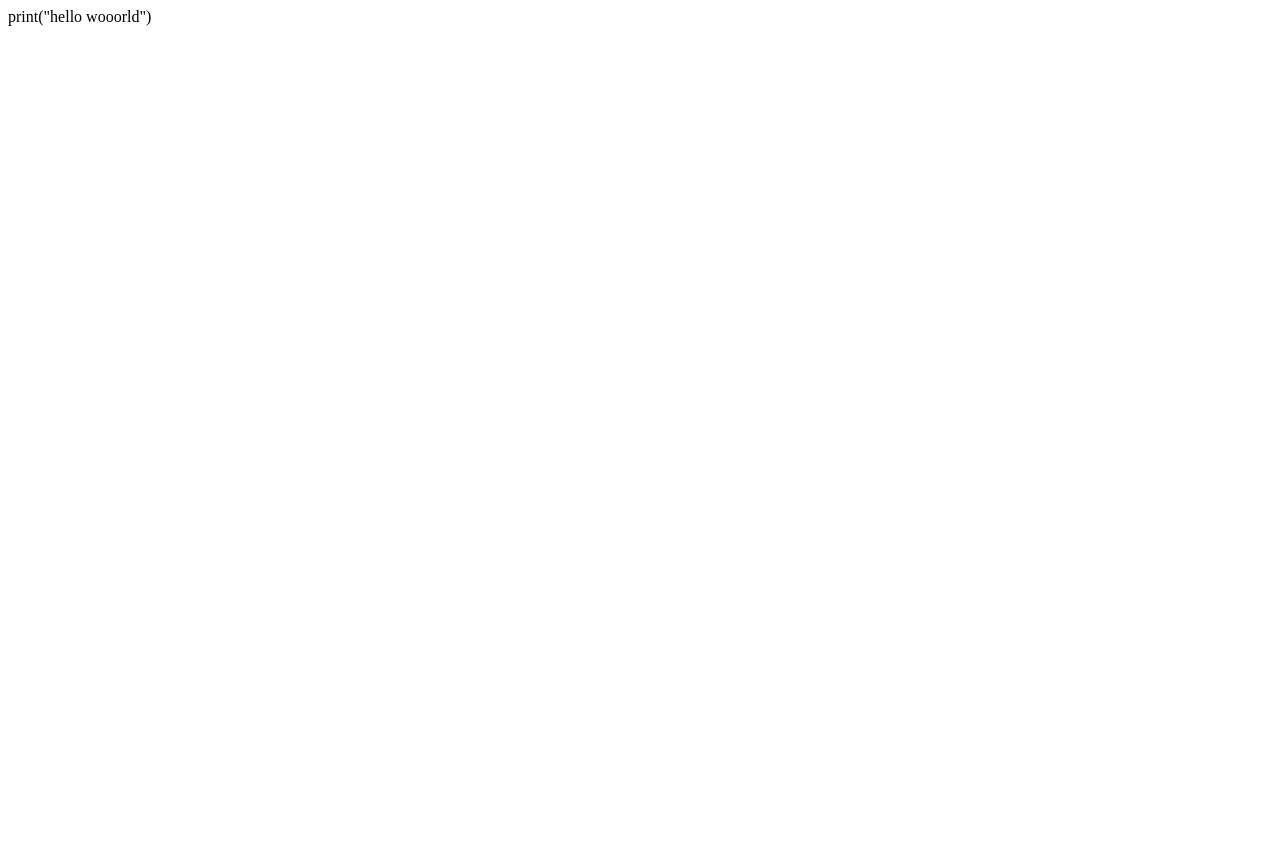
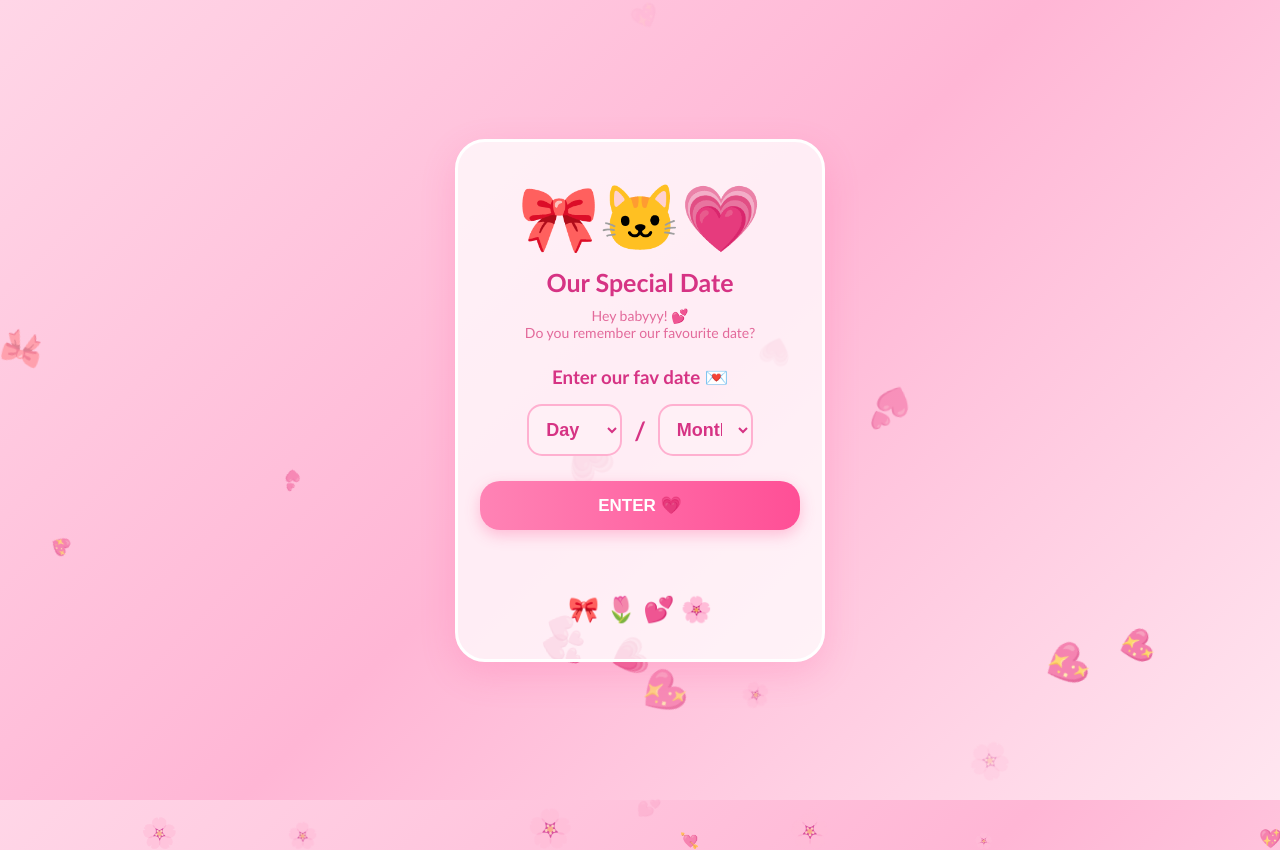
Before and after one commit to babby4186-cloud/my-web, a plain HTML site: page index.html in a window 1280 px wide. Before the commit the page ends 800 px from the top, so only its background shows below. Drawn offline with Linux system fonts and the light colour scheme.

Commit message:
index.html

```diff
--- a/index.html
+++ b/index.html
@@ -1 +1,292 @@
-print("hello wooorld")
+
+<!DOCTYPE html>
+<html lang="en">
+<head>
+<meta charset="UTF-8">
+<meta name="viewport" content="width=device-width, initial-scale=1.0">
+<title>Our Special Date 💗</title>
+
+<style>
+* {
+    margin: 0;
+    padding: 0;
+    box-sizing: border-box;
+}
+
+body {
+    font-family: 'Trebuchet MS', sans-serif;
+    min-height: 100vh;
+    overflow: hidden;
+    background: linear-gradient(135deg, #ffd6e7, #ffb6d5, #ffe6f0);
+    display: flex;
+    justify-content: center;
+    align-items: center;
+    color: #d63384;
+}
+
+/* Floating hearts */
+
+.heart {
+    position: absolute;
+    bottom: -50px;
+    animation: float 8s linear infinite;
+    opacity: 0.6;
+    pointer-events: none;
+}
+
+@keyframes float {
+    0% {
+        transform: translateY(0) rotate(0deg);
+        opacity: 0;
+    }
+    20% { opacity: 0.7; }
+    100% {
+        transform: translateY(-110vh) rotate(360deg);
+        opacity: 0;
+    }
+}
+
+/* Main card */
+
+.card {
+    width: 90%;
+    max-width: 370px;
+    padding: 35px 22px;
+    text-align: center;
+    background: rgba(255,255,255,0.75);
+    border: 3px solid white;
+    border-radius: 30px;
+    box-shadow: 0 12px 35px rgba(255,80,150,0.2);
+    z-index: 2;
+    animation: appear 1s ease;
+}
+
+@keyframes appear {
+    from {
+        opacity: 0;
+        transform: scale(0.8);
+    }
+    to {
+        opacity: 1;
+        transform: scale(1);
+    }
+}
+
+.kitty {
+    font-size: 65px;
+    margin-bottom: 10px;
+}
+
+h1 {
+    font-size: 25px;
+    margin-bottom: 10px;
+}
+
+p {
+    font-size: 14px;
+    margin-bottom: 25px;
+    color: #e36a9b;
+}
+
+/* Date selectors */
+
+.date-inputs {
+    display: flex;
+    justify-content: center;
+    align-items: center;
+    gap: 12px;
+    margin-bottom: 25px;
+}
+
+select {
+    padding: 13px;
+    width: 95px;
+    border: 2px solid #ffb0d0;
+    border-radius: 15px;
+    background: #fff0f6;
+    color: #d63384;
+    font-size: 18px;
+    font-weight: bold;
+    outline: none;
+}
+
+.slash {
+    font-size: 25px;
+    font-weight: bold;
+}
+
+button {
+    width: 100%;
+    padding: 14px;
+    border: none;
+    border-radius: 20px;
+    background: linear-gradient(90deg, #ff83b5, #ff4f96);
+    color: white;
+    font-size: 17px;
+    font-weight: bold;
+    cursor: pointer;
+    box-shadow: 0 5px 15px rgba(255,70,140,0.3);
+    transition: 0.3s;
+}
+
+button:active {
+    transform: scale(0.95);
+}
+
+#message {
+    margin-top: 18px;
+    font-weight: bold;
+    min-height: 20px;
+}
+
+/* Second page */
+
+#secondPage {
+    display: none;
+}
+
+</style>
+</head>
+
+<body>
+
+<div id="hearts"></div>
+
+<!-- FIRST PAGE -->
+
+<div class="card" id="firstPage">
+
+    <div class="kitty">🎀🐱💗</div>
+
+    <h1>Our Special Date</h1>
+
+    <p>
+        Hey babyyy! 💕<br>
+        Do you remember our favourite date?
+    </p>
+
+    <h3 style="margin-bottom:15px;">Enter our fav date 💌</h3>
+
+    <div class="date-inputs">
+
+        <select id="day">
+            <option value="">Day</option>
+        </select>
+
+        <span class="slash">/</span>
+
+        <select id="month">
+            <option value="">Month</option>
+        </select>
+
+    </div>
+
+    <button onclick="checkDate()">ENTER 💗</button>
+
+    <div id="message"></div>
+
+    <div style="margin-top:25px;font-size:25px;">
+        🎀 🌷 💕 🌸
+    </div>
+
+</div>
+
+<!-- SECOND PAGE -->
+
+<div class="card" id="secondPage">
+
+    <div class="kitty">🐱💗🎀</div>
+
+    <h1>Hello World!</h1>
+
+    <p>
+        You remembered our special date! 💕
+    </p>
+
+    <div style="font-size:45px;">
+        💗🌷💗🌷💗
+    </div>
+
+    <p style="margin-top:20px;">
+        This is just the beginning of our little story.
+    </p>
+
+</div>
+
+<script>
+
+// Populate days
+const day = document.getElementById("day");
+for(let i = 1; i <= 31; i++) {
+    let option = document.createElement("option");
+    option.value = i;
+    option.textContent = String(i).padStart(2, "0");
+    day.appendChild(option);
+}
+
+// Populate months
+const month = document.getElementById("month");
+
+const months = [
+    "January", "February", "March",
+    "April", "May", "June",
+    "July", "August", "September",
+    "October", "November", "December"
+];
+
+months.forEach((name, index) => {
+    let option = document.createElement("option");
+    option.value = index + 1;
+    option.textContent = String(index + 1).padStart(2, "0");
+    month.appendChild(option);
+});
+
+// Check date
+function checkDate() {
+
+    let d = Number(day.value);
+    let m = Number(month.value);
+
+    const message = document.getElementById("message");
+
+    if(d === 29 && m === 9) {
+
+        message.innerHTML = "YAYYYY!! YOU REMEMBERED!! 💗";
+
+        setTimeout(() => {
+            document.getElementById("firstPage").style.display = "none";
+            document.getElementById("secondPage").style.display = "block";
+        }, 1200);
+
+    } else {
+
+        message.innerHTML = "Wrong date babyyy! Try again 🥺💔";
+
+    }
+}
+
+// Floating hearts generator
+
+const heartContainer = document.getElementById("hearts");
+
+const symbols = ["💗", "💕", "💖", "🎀", "🌸", "💘"];
+
+for(let i = 0; i < 25; i++) {
+
+    let heart = document.createElement("div");
+
+    heart.className = "heart";
+    heart.textContent = symbols[Math.floor(Math.random() * symbols.length)];
+
+    heart.style.left = Math.random() * 100 + "vw";
+    heart.style.fontSize = (15 + Math.random() * 25) + "px";
+    heart.style.animationDuration = (5 + Math.random() * 8) + "s";
+    heart.style.animationDelay = Math.random() * 8 + "s";
+
+    heartContainer.appendChild(heart);
+}
+
+</script>
+
+</body>
+</html>
```
